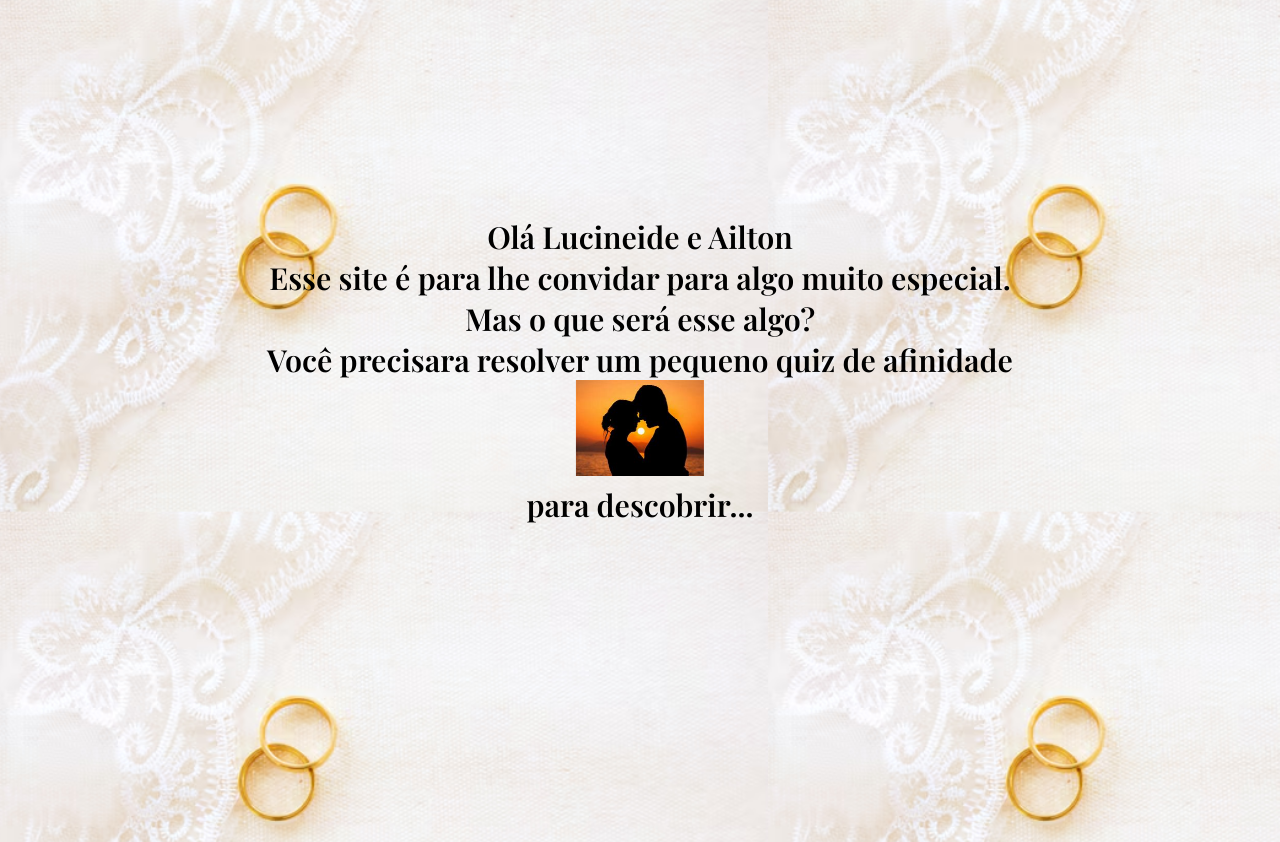
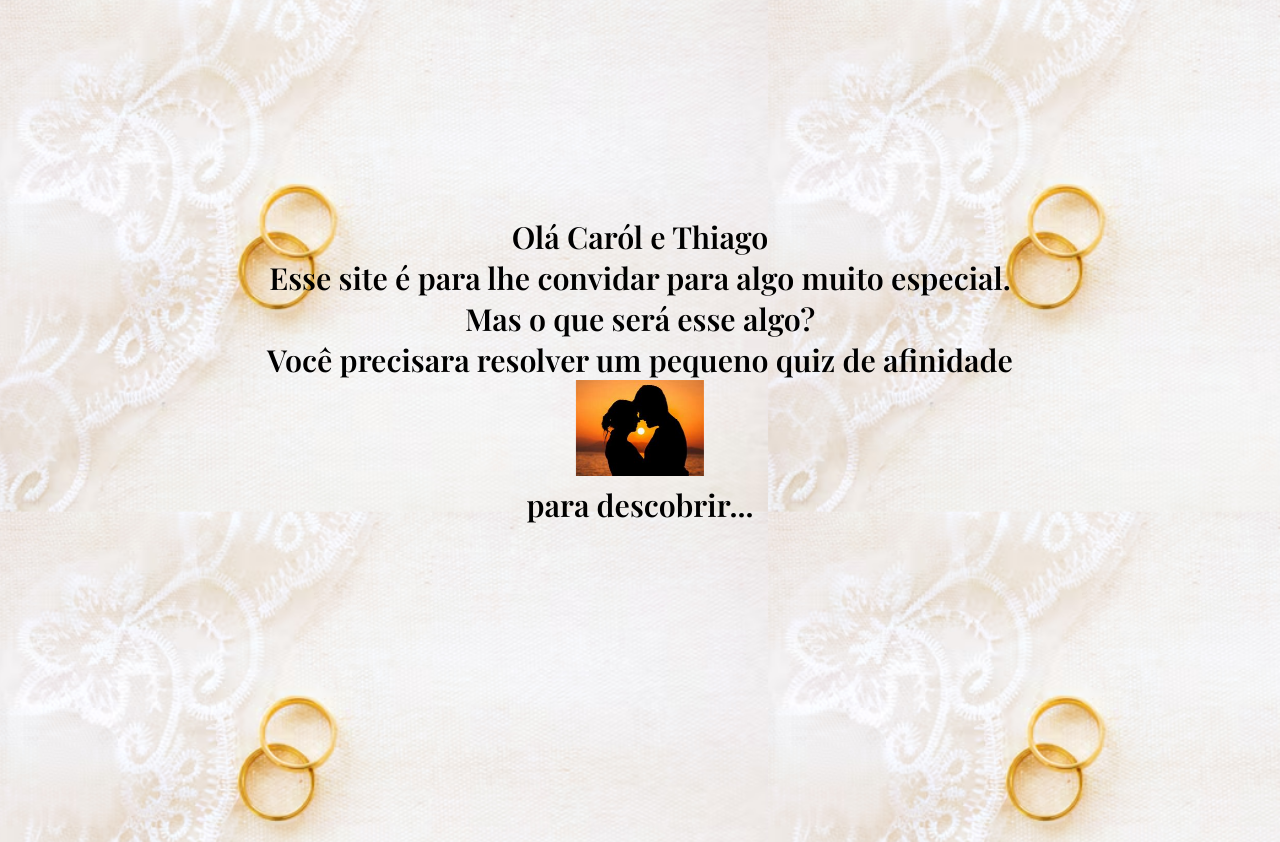
Before and after one commit to maikson-tech/Isis-e-Thiago, a plain HTML site: page index.html in a window 1280 px wide. Shown: the top 842 px of the page. Drawn offline with nearby package versions, Linux system fonts and the light colour scheme; a web font is replaced by a local one.

Commit message:
Update index.html

```diff
--- a/index.html
+++ b/index.html
@@ -52,7 +52,7 @@
         <section class="convite">
             <p class="convite-frase">
 
-                <span style="--d: 1s">Olá Lucineide e Ailton</span>
+                <span style="--d: 1s">Olá Caról e Thiago</span>
                 <span style="--d: 2s">Esse site é para lhe convidar para algo muito especial.</span>
                 <span style="--d: 3s">Mas o que será esse algo?</span>
                 <span style="--d: 4s">Você precisara resolver um pequeno quiz de afinidade <span class="tema-quiz"><img src="./OIP.jpeg"></span> para descobrir...</span>
```
